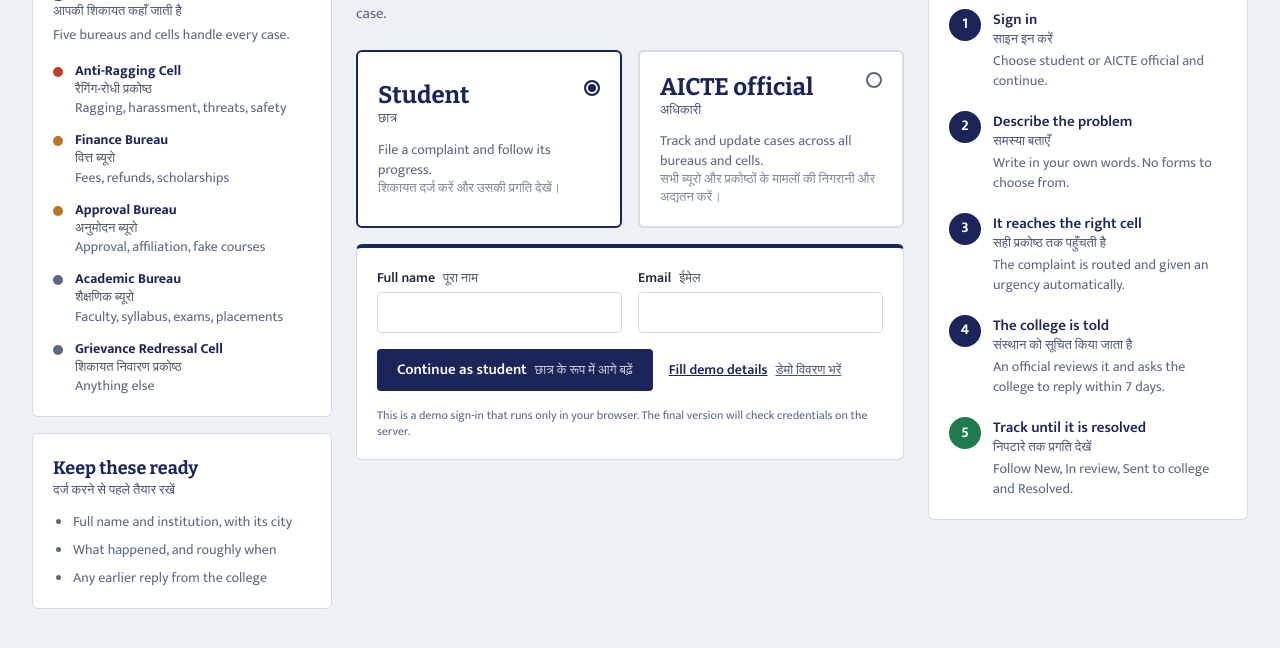
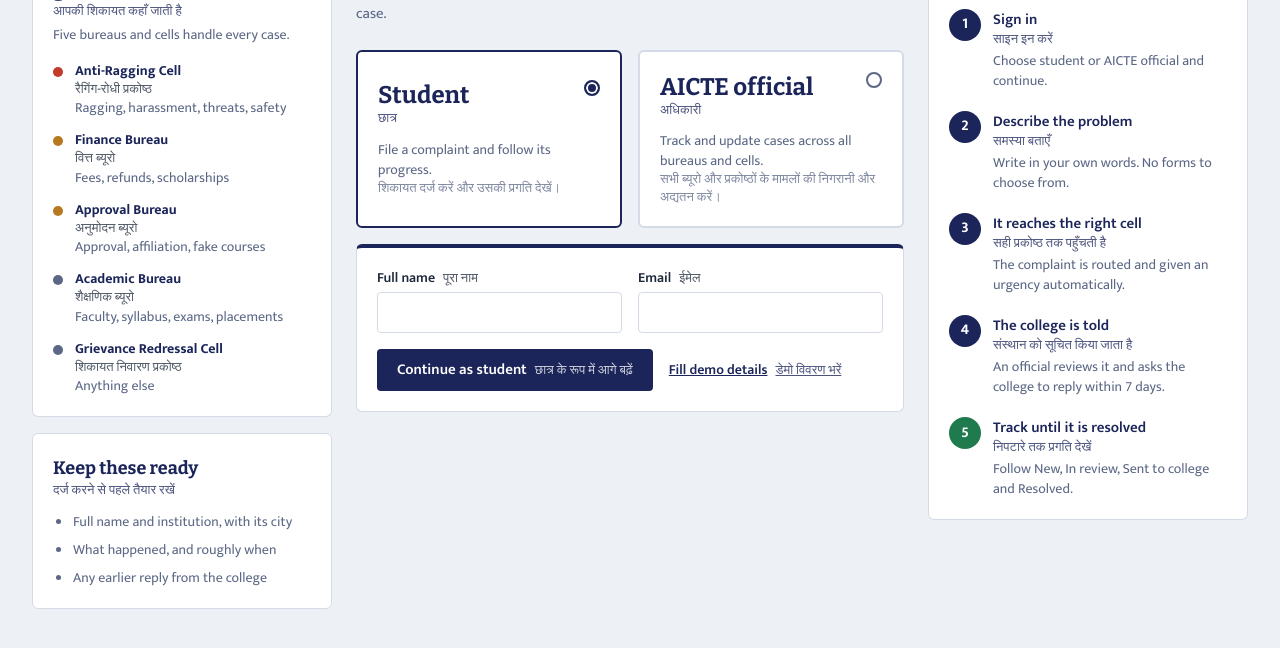
Before and after one commit to duahimanshu1208/AICTE-NIVAARAN, a plain HTML site: page index.html in a window 1280 px wide. Shown: the part 258-906 px from the top of the page. Drawn offline with nearby package versions, Linux system fonts and the light colour scheme.

Commit message:
Update index.html

```diff
--- a/index.html
+++ b/index.html
@@ -241,7 +241,6 @@
       <button type="button" id="loginBtn" class="bg-ink text-white font-semibold rounded px-5 py-2.5 hover:bg-[#141c44]">Continue as student</button>
       <button type="button" id="demoFill" class="text-sm font-semibold text-ink underline" data-hi="डेमो विवरण भरें" data-hi-in>Fill demo details</button>
     </div>
-    <p class="text-xs text-muted">This is a demo sign-in that runs only in your browser. The final version will check credentials on the server.</p>
   </form>
   </div>
 
```
